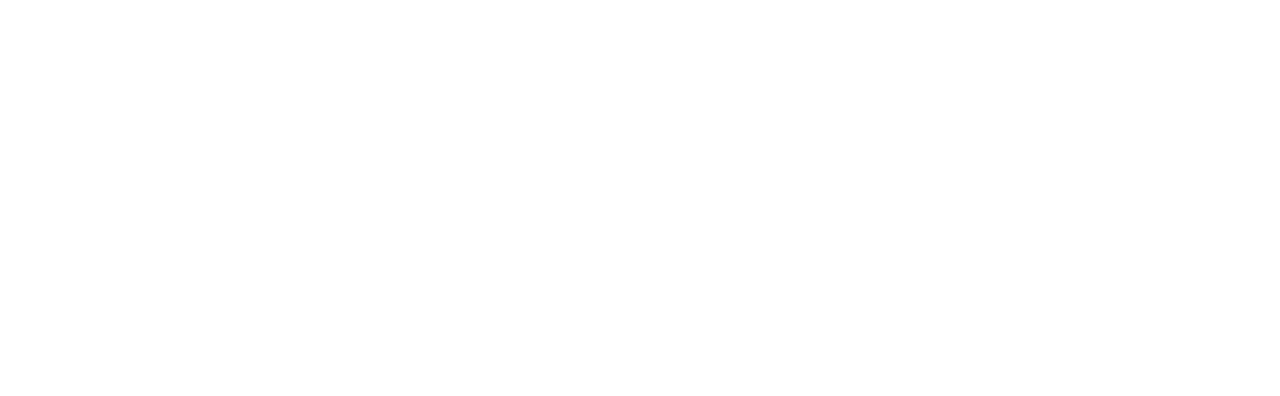
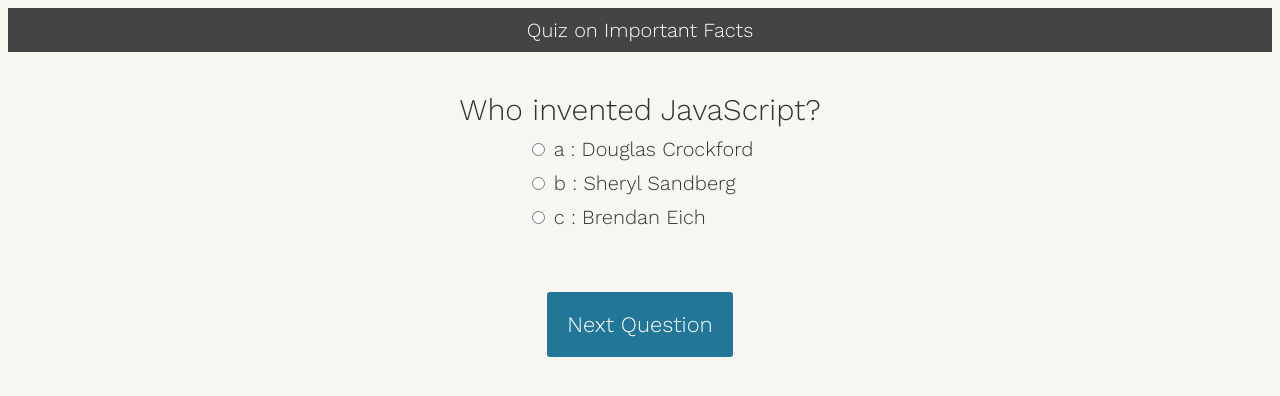
Before and after one commit to 4kmattyj/Javascript-Quiz, a plain HTML site: page index.html in a window 1280 px wide. Drawn offline with nearby package versions, Linux system fonts and the light colour scheme.

Commit message:
updating quiz project

```diff
--- /dev/null
+++ b/assets/script.js
@@ -0,0 +1,155 @@
+(function(){
+  // Functions
+  function buildQuiz(){
+    // variable to store the HTML output
+    const output = [];
+
+    // for each question...
+    myQuestions.forEach(
+      (currentQuestion, questionNumber) => {
+
+        // variable to store the list of possible answers
+        const answers = [];
+
+        // and for each available answer...
+        for(letter in currentQuestion.answers){
+
+          // ...add an HTML radio button
+          answers.push(
+            `<label>
+              <input type="radio" name="question${questionNumber}" value="${letter}">
+              ${letter} :
+              ${currentQuestion.answers[letter]}
+            </label>`
+          );
+        }
+
+        // add this question and its answers to the output
+        output.push(
+          `<div class="slide">
+            <div class="question"> ${currentQuestion.question} </div>
+            <div class="answers"> ${answers.join("")} </div>
+          </div>`
+        );
+      }
+    );
+
+    // finally combine our output list into one string of HTML and put it on the page
+    quizContainer.innerHTML = output.join('');
+  }
+
+  function showResults(){
+
+    // gather answer containers from our quiz
+    const answerContainers = quizContainer.querySelectorAll('.answers');
+
+    // keep track of user's answers
+    let numCorrect = 0;
+
+    // for each question...
+    myQuestions.forEach( (currentQuestion, questionNumber) => {
+
+      // find selected answer
+      const answerContainer = answerContainers[questionNumber];
+      const selector = `input[name=question${questionNumber}]:checked`;
+      const userAnswer = (answerContainer.querySelector(selector) || {}).value;
+
+      // if answer is correct
+      if(userAnswer === currentQuestion.correctAnswer){
+        // add to the number of correct answers
+        numCorrect++;
+
+        // color the answers green
+        answerContainers[questionNumber].style.color = 'lightgreen';
+      }
+      // if answer is wrong or blank
+      else{
+        // color the answers red
+        answerContainers[questionNumber].style.color = 'red';
+      }
+    });
+
+    // show number of correct answers out of total
+    resultsContainer.innerHTML = `${numCorrect} out of ${myQuestions.length}`;
+  }
+
+  function showSlide(n) {
+    slides[currentSlide].classList.remove('active-slide');
+    slides[n].classList.add('active-slide');
+    currentSlide = n;
+    if(currentSlide === 0){
+      previousButton.style.display = 'none';
+    }
+    else{
+      previousButton.style.display = 'inline-block';
+    }
+    if(currentSlide === slides.length-1){
+      nextButton.style.display = 'none';
+      submitButton.style.display = 'inline-block';
+    }
+    else{
+      nextButton.style.display = 'inline-block';
+      submitButton.style.display = 'none';
+    }
+  }
+
+  function showNextSlide() {
+    showSlide(currentSlide + 1);
+  }
+
+  function showPreviousSlide() {
+    showSlide(currentSlide - 1);
+  }
+
+  // Variables
+  const quizContainer = document.getElementById('quiz');
+  const resultsContainer = document.getElementById('results');
+  const submitButton = document.getElementById('submit');
+  const myQuestions = [
+    {
+      question: "Who invented JavaScript?",
+      answers: {
+        a: "Douglas Crockford",
+        b: "Sheryl Sandberg",
+        c: "Brendan Eich"
+      },
+      correctAnswer: "c"
+    },
+    {
+      question: "Which one of these is a JavaScript package manager?",
+      answers: {
+        a: "Node.js",
+        b: "TypeScript",
+        c: "npm"
+      },
+      correctAnswer: "c"
+    },
+    {
+      question: "Which tool can you use to ensure code quality?",
+      answers: {
+        a: "Angular",
+        b: "jQuery",
+        c: "RequireJS",
+        d: "ESLint"
+      },
+      correctAnswer: "d"
+    }
+  ];
+
+  // Kick things off
+  buildQuiz();
+
+  // Pagination
+  const previousButton = document.getElementById("previous");
+  const nextButton = document.getElementById("next");
+  const slides = document.querySelectorAll(".slide");
+  let currentSlide = 0;
+
+  // Show the first slide
+  showSlide(currentSlide);
+
+  // Event listeners
+  submitButton.addEventListener('click', showResults);
+  previousButton.addEventListener("click", showPreviousSlide);
+  nextButton.addEventListener("click", showNextSlide);
+})();
--- /dev/null
+++ b/assets/style.css
@@ -0,0 +1,68 @@
+@import url(https://fonts.googleapis.com/css?family=Work+Sans:300,600);
+
+body{
+	font-size: 20px;
+	font-family: 'Work Sans', sans-serif;
+	color: #333;
+  font-weight: 300;
+  text-align: center;
+  background-color: #f8f6f0;
+}
+h1{
+  font-weight: 300;
+  margin: 0px;
+  padding: 10px;
+  font-size: 20px;
+  background-color: #444;
+  color: #fff;
+}
+.question{
+  font-size: 30px;
+  margin-bottom: 10px;
+}
+.answers {
+  margin-bottom: 20px;
+  text-align: left;
+  display: inline-block;
+}
+.answers label{
+  display: block;
+  margin-bottom: 10px;
+}
+button{
+  font-family: 'Work Sans', sans-serif;
+	font-size: 22px;
+	background-color: #279;
+	color: #fff;
+	border: 0px;
+	border-radius: 3px;
+	padding: 20px;
+	cursor: pointer;
+	margin-bottom: 20px;
+}
+button:hover{
+	background-color: #38a;
+}
+
+
+
+
+
+.slide{
+  position: absolute;
+  left: 0px;
+  top: 0px;
+  width: 100%;
+  z-index: 1;
+  opacity: 0;
+  transition: opacity 0.5s;
+}
+.active-slide{
+  opacity: 1;
+  z-index: 2;
+}
+.quiz-container{
+  position: relative;
+  height: 200px;
+  margin-top: 40px;
+}
--- a/index.html
+++ b/index.html
@@ -4,9 +4,19 @@
     <meta charset="UTF-8">
     <meta http-equiv="X-UA-Compatible" content="IE=edge">
     <meta name="viewport" content="width=device-width, initial-scale=1.0">
+    <link rel="stylesheet" href="./assets/style.css">
     <title>Javascript Quiz</title>
 </head>
 <body>
+    <h1>Quiz on Important Facts</h1>
+        <div class="quiz-container">
+            <div id="quiz"></div>
+        </div>
+    <button id="previous">Previous Question</button>
+    <button id="next">Next Question</button>
+    <button id="submit">Submit Quiz</button>
+    <div id="results"></div>
 
+    <script src="./assets/script.js"></script>
 </body>
 </html>
```
Also changed, not shown: script.js (deleted), style.css (deleted).
